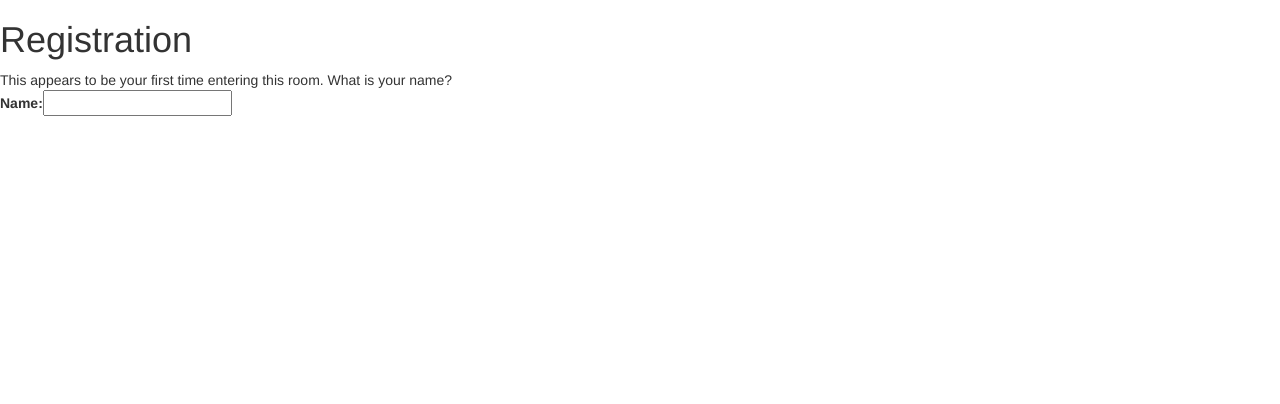
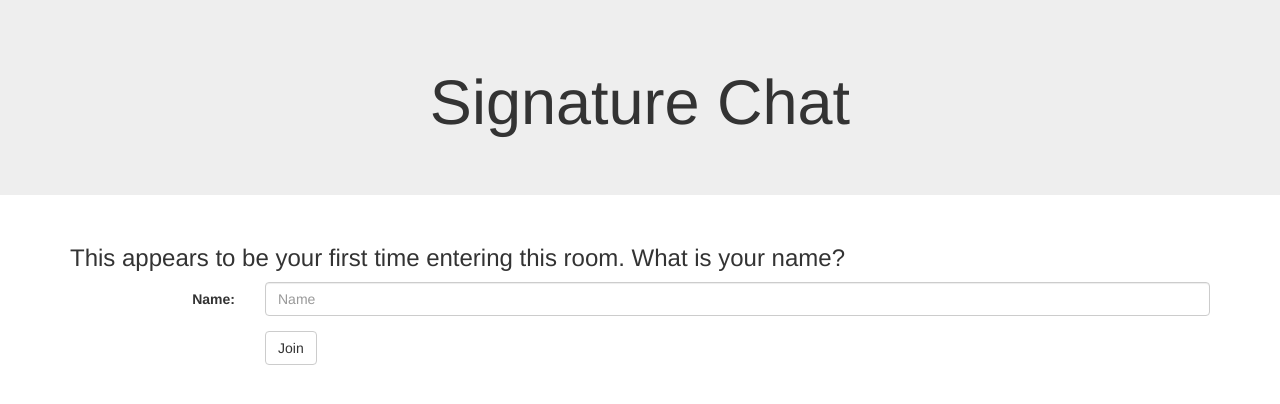
Before and after one commit to LettuceTurnipTheBeets/disposable-sockets, a Django app: page /registration/ in a window 1280 px wide. Shown: the top 404 px of the page. Run offline with Django 3.2, Linux system fonts and the light colour scheme; parts of the project's set-up code (start-up, migrations or seed data) failed here and were passed over; some libraries are stand-ins or nearby versions.

Commit message:
Add CSS styling to more pages

```diff
--- a/disposable/settings.py
+++ b/disposable/settings.py
@@ -14,6 +14,7 @@ import os
 
 # Build paths inside the project like this: os.path.join(BASE_DIR, ...)
 BASE_DIR = os.path.dirname(os.path.dirname(os.path.abspath(__file__)))
+PROJECT_DIR = os.path.dirname(os.path.abspath(__file__))
 
 # Quick-start development settings - unsuitable for production
 # See https://docs.djangoproject.com/en/1.11/howto/deployment/checklist/
@@ -135,6 +136,7 @@ USE_TZ = True
 # https://docs.djangoproject.com/en/1.11/howto/static-files/
 
 STATIC_URL = '/static/'
+STATIC_ROOT = os.path.join(PROJECT_DIR, 'static')
 STATICFILES_DIRS = [
     os.path.join(BASE_DIR, 'static'),
 ]
--- a/sockets/templates/base.html
+++ b/sockets/templates/base.html
@@ -8,9 +8,8 @@
     <script src="{% static "channels/js/websocketbridge.js" %}" type="text/javascript"></script>
     <script src="{% static "js/bootstrap.min.js" %}" type="text/javascript"></script>
     <link href="{% static "css/bootstrap.min.css" %}" rel="stylesheet"></script>
+    <link href="{% static "css/disposable-sockets.css" %}" rel="stylesheet"></script>
     <meta charset="utf-8">
-    <title>Base Template</title>
-    <meta name="description" content="Signature Pad - HTML5 canvas based smooth signature drawing using variable width spline interpolation.">
     <meta name="viewport" content="width=device-width, initial-scale=1, minimum-scale=1, maximum-scale=1, user-scalable=no">
     <meta name="apple-mobile-web-app-capable" content="yes">
     <meta name="apple-mobile-web-app-status-bar-style" content="black">
--- a/sockets/templates/registration.html
+++ b/sockets/templates/registration.html
@@ -1,15 +1,31 @@
 {% extends 'base.html' %}
 
 {% block content %}
-<h1>Registration</h1>
 
-This appears to be your first time entering this room.  What is your name?
+<div class="jumbotron text-center">
+  <h1>Signature Chat</h1>
+</div>
+
+<div class="container">
+  <h3>This appears to be your first time entering this room.  What is your name?</h3>
   {% if error_message %}
   <h3>{{ error_message }}</h3>
   {% endif %}
-    <form action="/registration/" method="POST">
+  <form class="form-horizontal" action="/registration/" method="POST">
     {% csrf_token %}
-        {{ form }}
+    <div class="form-group">
+      <label class="control-label col-sm-2" for="id_name">Name:</label>
+      <div class="col-sm-10">
+        <input type="text" class="form-control" id="id_name" required placeholder="Name" name="name" minlength="1" maxlength="20">
+      </div>
+    </div>
+    <div class="form-group">
+      <div class="col-sm-offset-2 col-sm-10">
+        <button type="submit" class="btn btn-default">Join</button>
+      </div>
+    </div>
   <input type="hidden" name="room_code" value="{{ room_code }}">
   </form>
+</div>
+
 {% endblock %}
--- /dev/null
+++ b/static/css/disposable-sockets.css
@@ -0,0 +1,8 @@
+.footer {
+  position: fixed;
+  right: 0;
+  bottom: 0;
+  left: 0;
+  padding: 1rem;
+  text-align: center;
+}
```
Also changed, not shown: sockets/templates/about.html (+8 -4 lines), sockets/templates/index.html (+6 -7 lines), sockets/templates/room.html (+14 -12 lines), 1 other file. Lines whose indentation alone changed are shown as unchanged.
